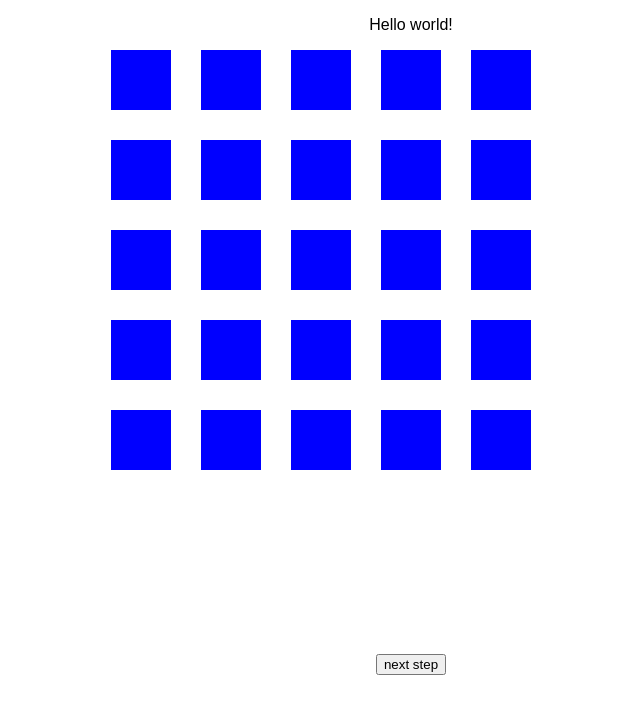
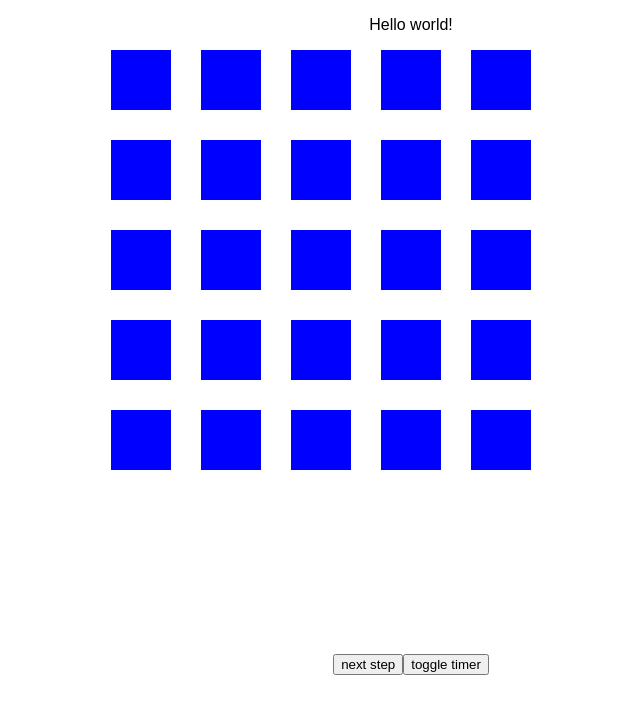
Before and after one commit to daliacoss/maquinadelaura, a React (Create React App) app: page / in a window 1280 px wide. Shown: the top 714 px of the page, without its empty margins (229-869 px from the left). Built offline with nearby package versions, Linux system fonts and the light colour scheme.

Commit message:
add basic timer

```diff
--- a/src/App.js
+++ b/src/App.js
@@ -67,7 +67,7 @@ class App extends Component {
         return (
           <div className="App">
             <p>Hello world!</p>
-            <Matrix width="600px" height="600px" numRows={5} numCols={5}/>
+            <Matrix width="600px" height="600px" numRows={5} numCols={5} tempo={90}/>
           </div>
         );
     }
@@ -78,7 +78,7 @@ class Matrix extends Component {
     constructor(props) {
         super(props);
 
-        let _state = {queue: []};
+        let _state = {queue: [], isPlaying: false};
         for (let i = 0; i < this.props.numRows; i++){
             // let row = {};
             for (let j = 0; j < this.props.numCols; j++){
@@ -89,6 +89,25 @@ class Matrix extends Component {
         this.state = _state;
         this.handleCellPress = this.handleCellPress.bind(this);
         this.playStep = this.playStep.bind(this);
+        this.toggleTimer = this.toggleTimer.bind(this);
+    }
+
+    componentWillUnmount() {
+        this.stopTimer();
+    }
+
+    startTimer() {
+        this.timerID = setInterval(() => this.playStep(), (6 / this.props.tempo) * 2500);
+        this.setState({isPlaying: true});
+    }
+
+    stopTimer() {
+        clearInterval(this.timerID);
+        this.setState({isPlaying: false});
+    }
+
+    toggleTimer() {
+        (this.state.isPlaying) ? this.stopTimer() : this.startTimer();
     }
 
     handleCellPress(cell, e){
@@ -179,6 +198,7 @@ class Matrix extends Component {
                 </svg>
                 <br/>
                 <button onClick={this.playStep}>next step</button>
+                <button onClick={this.toggleTimer}>toggle timer</button>
             </div>
         )
     }
```
